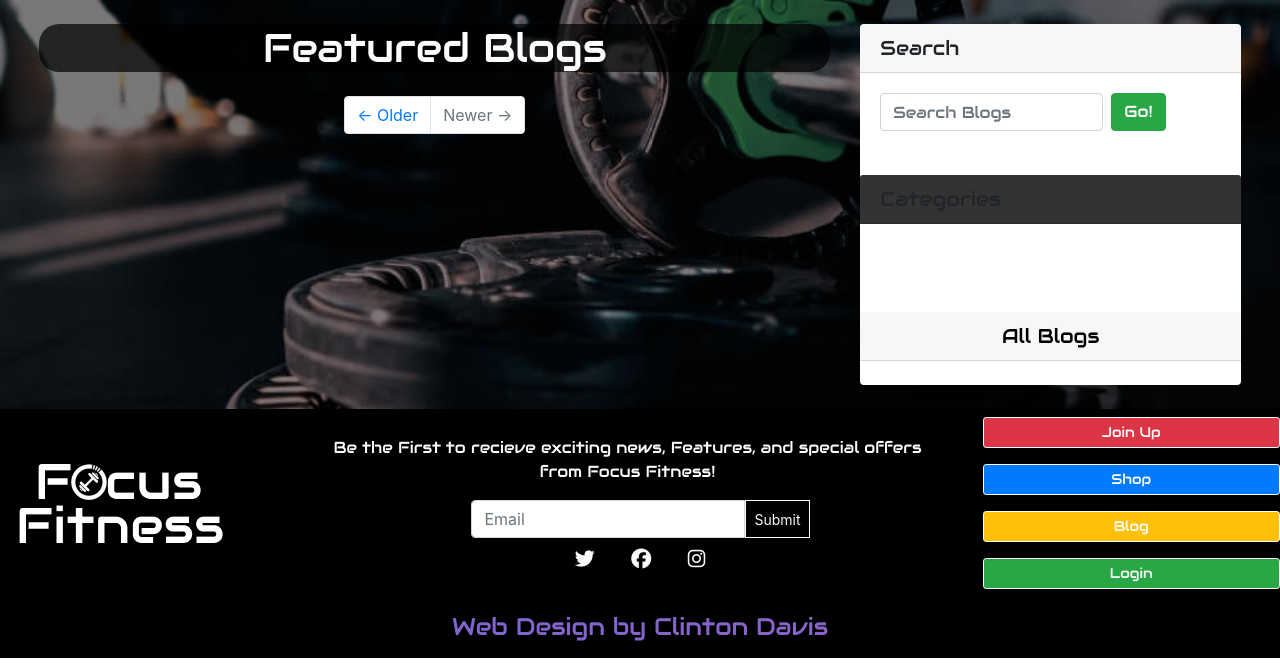
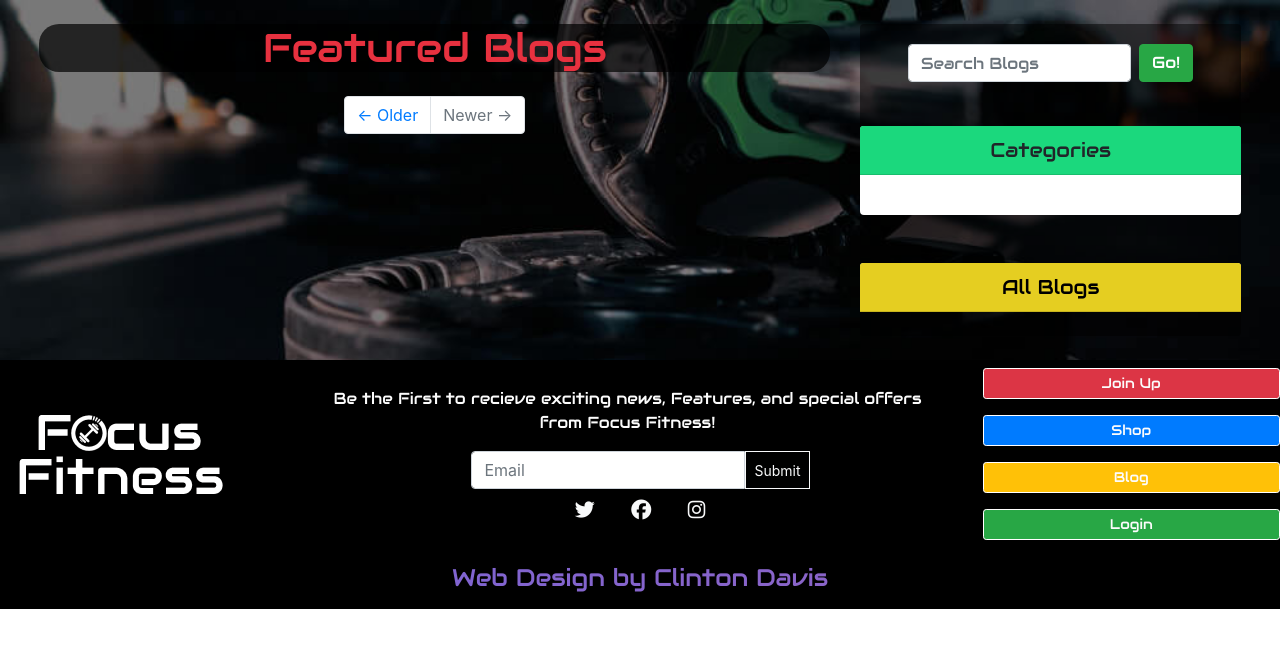
Before and after one commit to Clinton-Davis/focus_fitness, a Django app: page /blog/ in a window 1280 px wide. Shown: the part 128-800 px from the top of the page. Run offline with Django 3.2, Linux system fonts and the light colour scheme; data that the repository does not hold is empty; some libraries are stand-ins or nearby versions.

Commit message:
added styling to blog page

```diff
--- a/static/css/style.css
+++ b/static/css/style.css
@@ -89,6 +89,14 @@ img {
 
 .bg-trans {
   background-color: transparent;
+}
+
+.bg-green {
+  background-color: rgb(27, 216, 125);
+}
+
+.bg-yellow {
+  background-color: rgb(229, 206, 33);
 }
 
 .font-small {
@@ -460,6 +468,10 @@ nav {
 
 }
 
+#blog-side-card {
+  background-color: rgba(0, 0, 0, 0.5);
+}
+
 .blog-pic {
   height: fit-content;
   background: url(/static/images/evan-wise-blog-bg.jpg) no-repeat center center fixed;
--- a/templates/blog/blog_list.html
+++ b/templates/blog/blog_list.html
@@ -23,7 +23,7 @@
         <!-- Blog Entries Column -->
         <div class="col-md-8">
             <div class="overlay">
-                <h1 class="my-4 aw text-wht text-center">Featured Blogs</h1>
+                <h1 class="my-4 aw text-red text-center">Featured Blogs</h1>
             </div>
 
             {% for blog in all_blogs %}
@@ -70,9 +70,9 @@
 <div class="col-md-4">
 
     <!-- Search Widget -->
-    <div class="card my-4">
-        <h5 class="aw card-header">Search</h5>
-        <div class="card-body">
+    <div id="blog-side-card" class="card my-4">
+        <!-- <h5 class="aw text-wht bg-green text-center card-header">Search</h5> -->
+        <div class="card-body mx-auto ">
             <div class="input-group">
                 <form method="GET" action="{% url 'blog:list' %}" class="form-inline my-2 my-lg-0">
                     <input class="aw form-control mr-sm-2" name="s" type="search" placeholder="Search Blogs"
@@ -84,13 +84,13 @@
 
         <!-- Categories Widget -->
         <div class="card my-4">
-            <h5 class="aw card-header bg-black-a">Categories</h5>
+            <h5 class="aw text-center card-header bg-green">Categories</h5>
             <div class="card-body">
                 <div class="row">
                     <div class="col-lg-6">
                         <ul class="list-unstyled mb-0">
                             {% for item in category_menu %}
-                            <a class="dropdown-item aw" href="{% url 'blog:category' item %}">{{ item }}</a>
+                            <a class=" dropdown-item aw" href="{% url 'blog:category' item %}">{{ item }}</a>
                             {% endfor %}
                         </ul>
                     </div>
@@ -100,7 +100,7 @@
         </div>
         <!-- Side Widget -->
         <div class="card my-4 ">
-            <h5 class="aw card-header text-bk text-center">All Blogs</h5>
+            <h5 class="aw bg-yellow  card-header text-bk text-center">All Blogs</h5>
             {% for blog in all_blogs %}
             {% if blog.featured != True %}
             <div class="card-body ">
```
